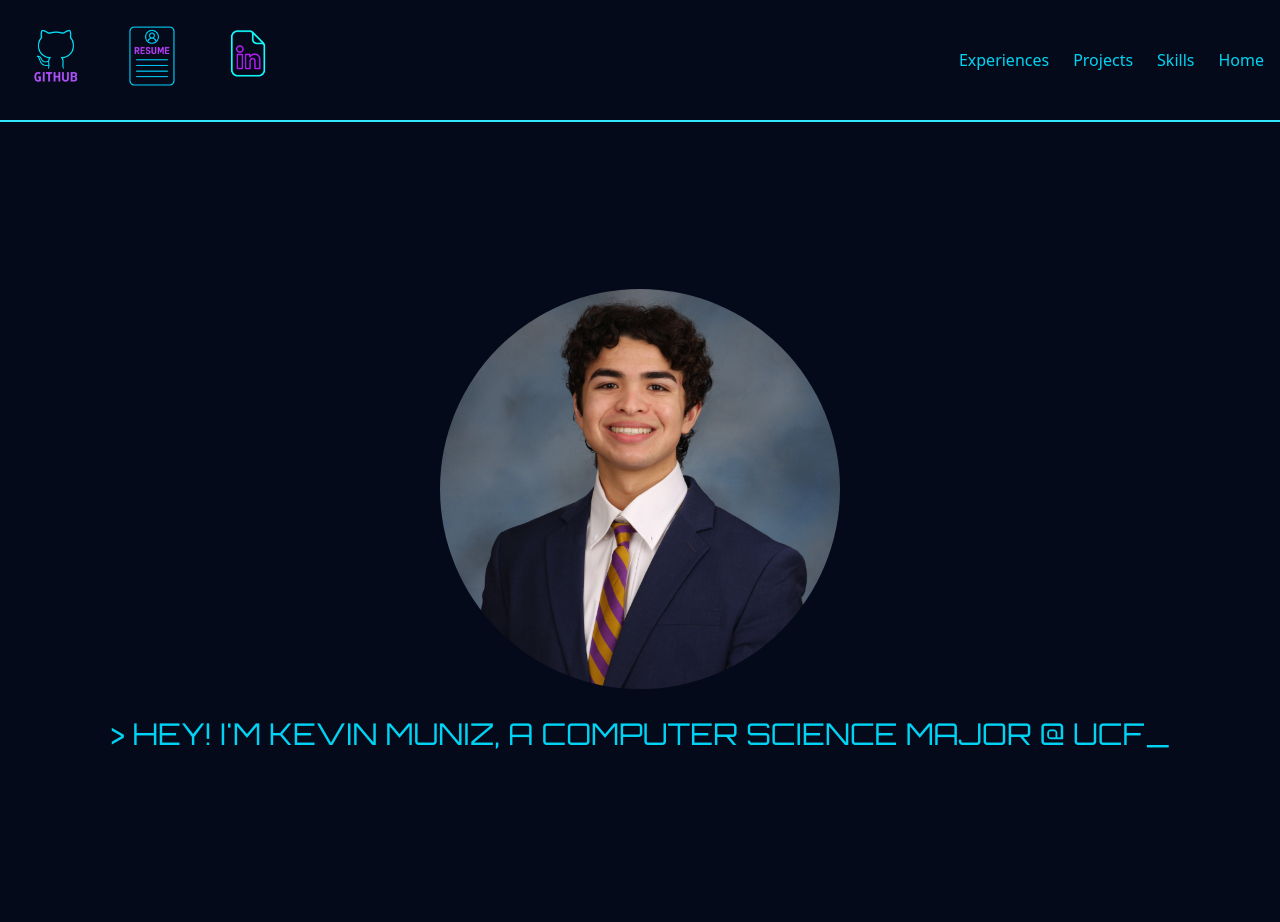
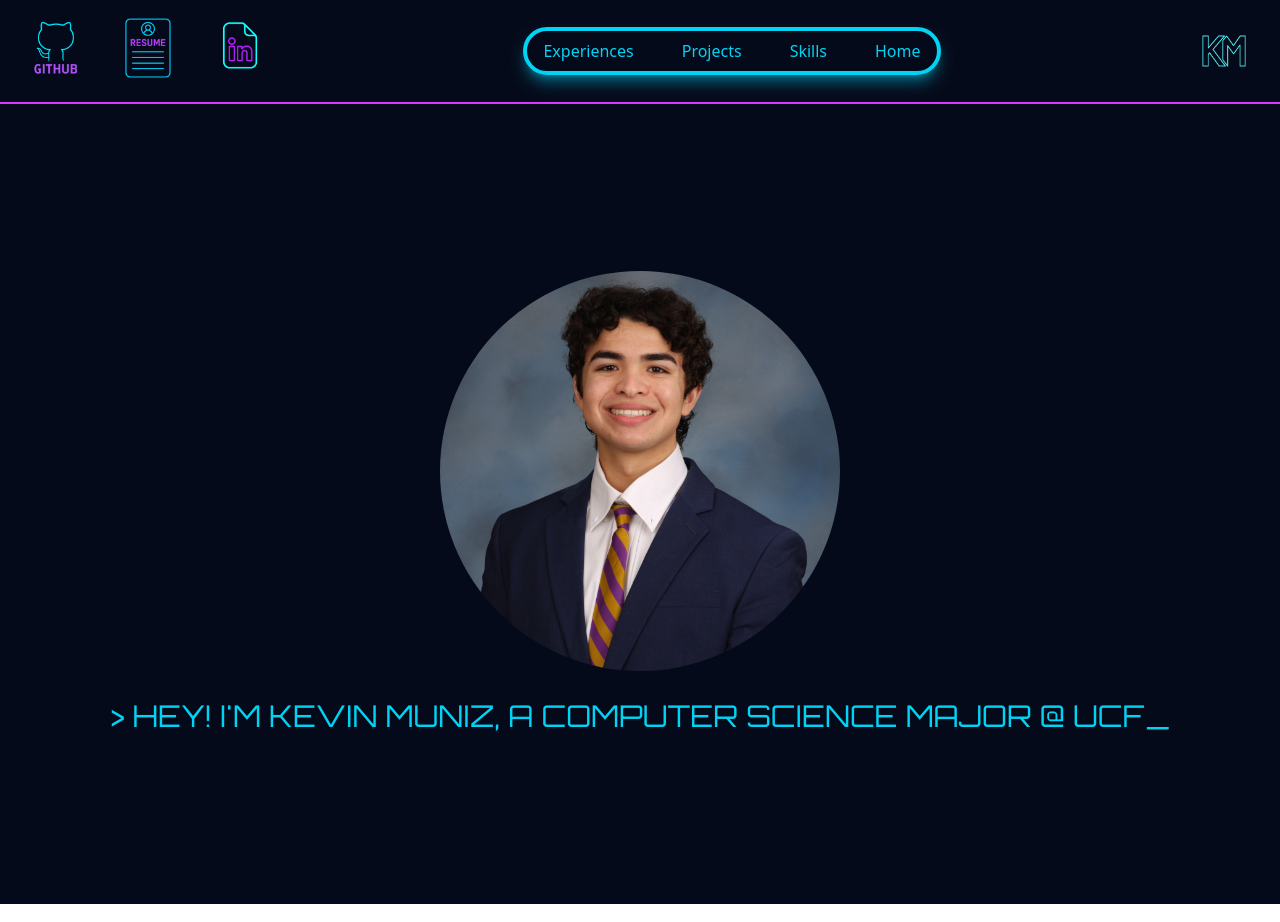
Before and after one commit to KevinMuniz1/Portfolio-Website, a Next.js app: page / in a window 1280 px wide. Built offline with nearby package versions, Linux system fonts and the light colour scheme.

Commit message:
ui changes and added logo to main page

```diff
--- a/app/components/NavigationBar.tsx
+++ b/app/components/NavigationBar.tsx
@@ -13,22 +13,29 @@ export default function NavBar() {
   ];
 
   return (
-    <nav className={`bg-cyber-navy border-b-2 border-cyber-neon w-full p-4 items-center flex `} >
-        <div className="flex space-x-4 mb-2">
+    <nav className={`bg-cyber-navy border-b-2 border-cyber-magenta w-full items-center flex px-4 py-2`} >
+        <div className="flex items-center gap-3">
+
+                <a href="https://github.com/KevinMuniz1" target="_blank" rel="noopener noreferrer">
                 <button>
-                    <img src="/github.png" alt="Logo" className="w-20 h-20 justify-start"/>
+                    <img src="/github.png" alt="Logo" className=" flex w-20 h-20 justify-start hover:scale-120"/>
                 </button>
+                </a>
 
+                <a href="/" target="_blank" rel="noopener noreferrer">
                 <button>
-                    <img src="/resumeIcon.png" alt="Logo" className="w-20 h-20 justify-start"/>
+                    <img src="/resumeIcon.png" alt="Logo" className="flex w-20 h-20 justify-start hover:scale-120"/>
                 </button>
+                </a>
 
+                <a href="https://www.linkedin.com/in/muniz-kevin/" target="_blank" rel="noopener noreferrer">
                 <button>
-                    <img src="/linkedin.png" alt="Logo" className="w-20 h-20 justify-start"/>
+                    <img src="/linkedin.png" alt="Logo" className="flex w-20 h-20 justify-start hover:scale-120"/>
                 </button>
+                </a>
         </div>
-        <div className="grow flex justify-end">
-      <ul className="flex gap-6 text-cyan-400 font-medium justify-end">
+        <div className="grow flex justify-center">
+      <ul className="flex gap-12 text-cyan-400 font-medium shadow-lg shadow-cyan-500/50 border-4 rounded-3xl px-4 py-2">
         {links.map((item) => (
           <li key={item.href}>
             <Link href={item.href}>{item.label}</Link>
@@ -36,6 +43,9 @@ export default function NavBar() {
         ))}
       </ul>
       </div>
+      <div className="justify-end">
+        <img src="/namelogo.png" alt="Logo" className="flex w-20 h-20"/>
+      </div>
     </nav>
   );
 }
--- a/app/layout.tsx
+++ b/app/layout.tsx
@@ -37,7 +37,7 @@ export default function RootLayout({
 }>) {
   return (
     <html lang="en">
-      <body className={`${geistSans.variable} ${geistMono.variable} ${exo2.variable} ${orbitron.variable} bg-cyber-navy`}>
+      <body className={`${geistSans.variable} ${geistMono.variable} ${exo2.variable} ${orbitron.variable} `}>
       <NavBar />
         <main>
         {children}
--- a/app/page.tsx
+++ b/app/page.tsx
@@ -3,8 +3,17 @@ import TypingEffect from "./components/welcomePageName";
 
 export default function Home() {
   return (
-      <div className="min-h-screen flex justify-center items-center">
+    <>
+    <section id="welcomeSection" className="bg-cyber-navy">
+        <div className="min-h-screen flex justify-center items-center">
         <TypingEffect />
       </div>
+    </section>
+
+    <section id="about-section" className="bg-cyber-neon">
+
+    </section>
+    </>
+
   );
 }
```
Also changed, not shown: public/namelogo.png (added).
